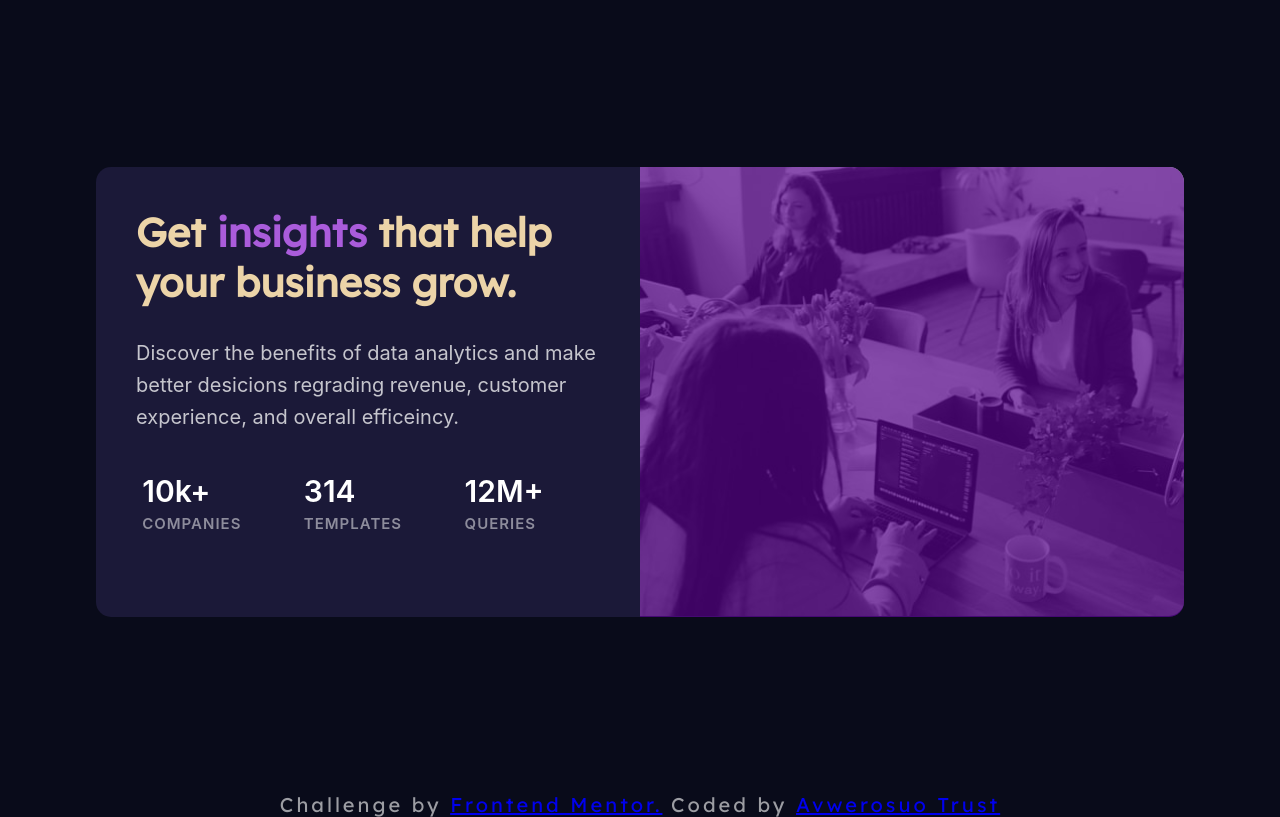
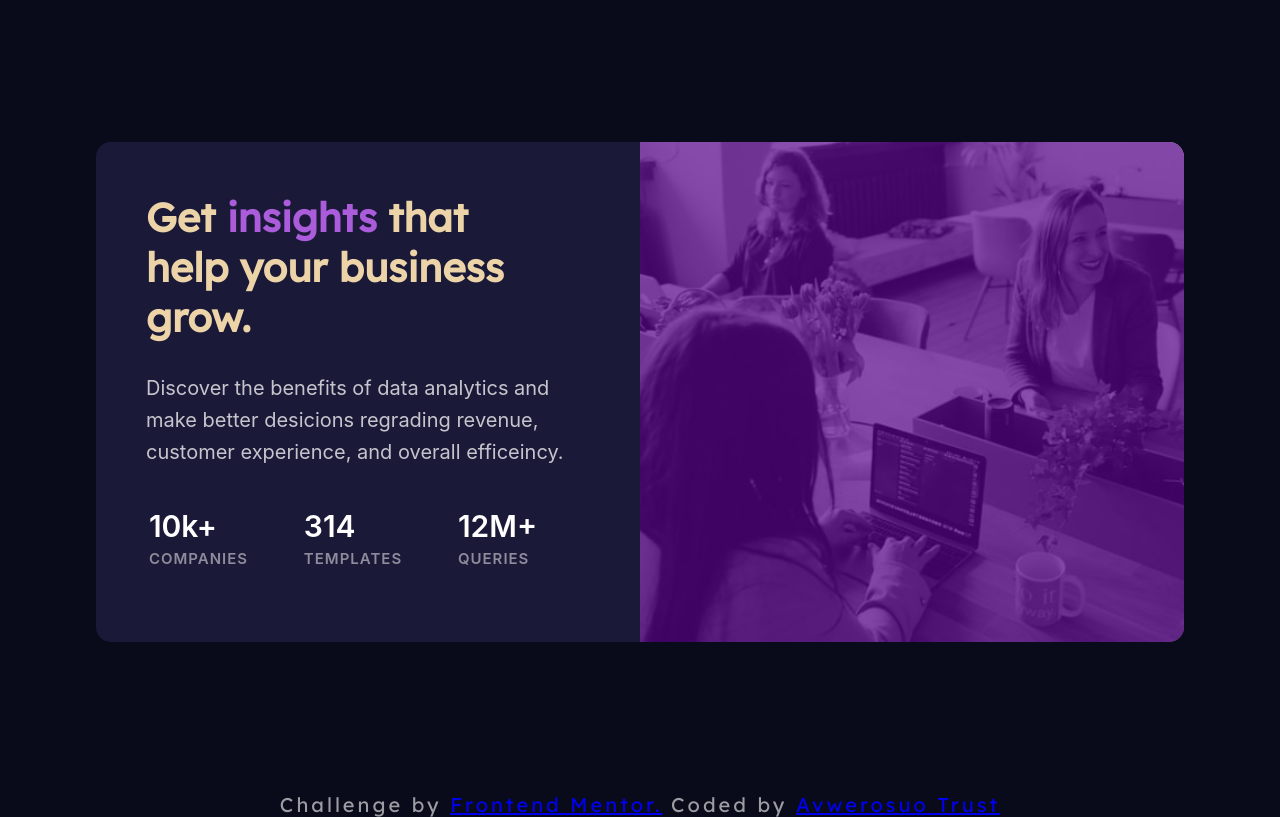
Before and after one commit to avwerosuotrust/Stats-card, a plain HTML site: page index.html in a window 1280 px wide. Shown: the part 70-887 px from the top of the page. Drawn offline with Linux system fonts and the light colour scheme; a web font is replaced by a local one.

Commit message:
Update styles.css

```diff
--- a/styles.css
+++ b/styles.css
@@ -27,7 +27,7 @@
 
 .mini-container{
     width: 85%;
-    height: 450px;
+    height: 500px;
     border-radius: 15px;
     background-color: hsl(244, 38%, 16%);
     display: flex;
@@ -35,8 +35,8 @@
 
 .content{
     width: 50%;
-    height: 450px;
-    padding: 40px;
+    height: 500px;
+    padding: 50px;
 }
 
 h1{
@@ -85,7 +85,7 @@ h2{
 
 .image-div{
     width: 50%;
-    height: 450px;
+    height: 500px;
     position: relative;
     border-top-right-radius: 15px;
     border-bottom-right-radius: 15px;
@@ -93,7 +93,7 @@ h2{
 
 .image{
     width: 100%;
-    max-height: 100%;
+    height: 100%;
     object-fit: cover;
     border-top-right-radius: 15px;
     border-bottom-right-radius: 15px;
@@ -102,7 +102,7 @@ h2{
 .overlay{
     background-color: hsl(277, 96%, 28%);
     width: 100%;
-    height: 450px;
+    height: 500px;
     position: absolute;
     z-index: 10;
     opacity: 0.7;
```
